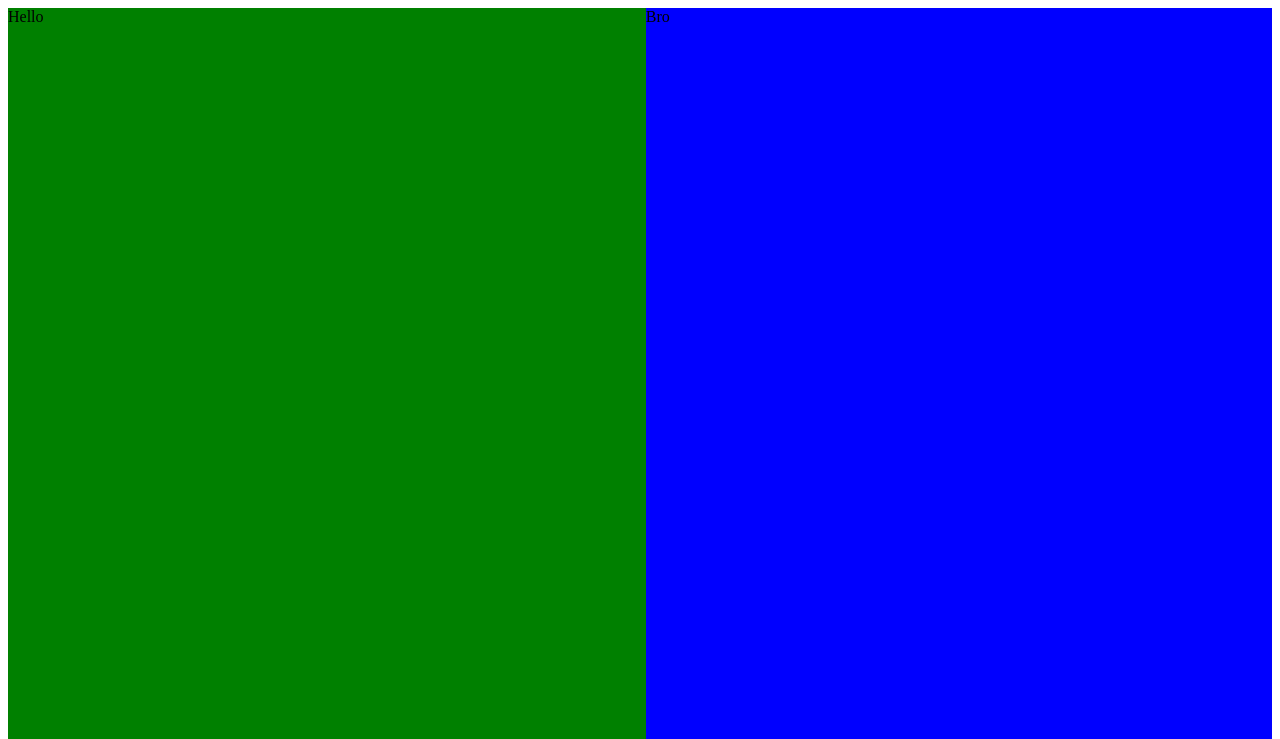
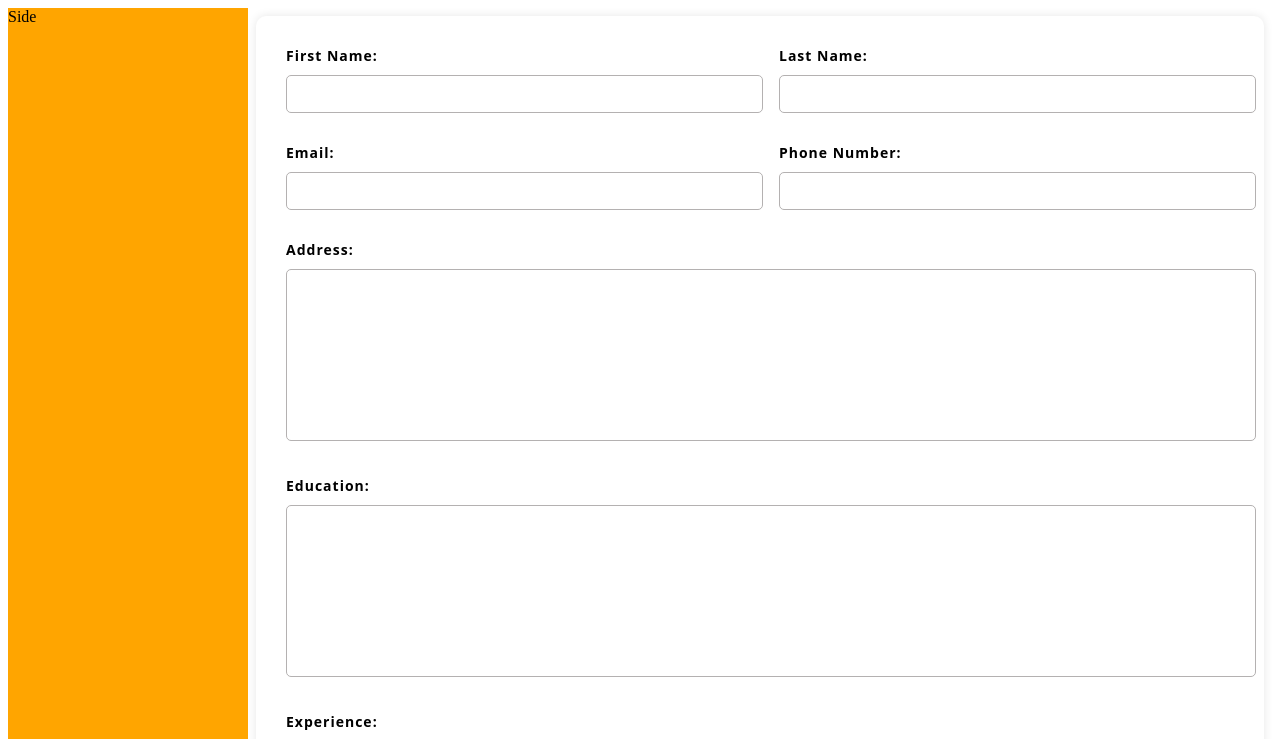
Before and after one commit to akshayballal95/cv_maker, a SvelteKit app: page / in a window 1280 px wide. Shown: the top 739 px of the page. Built offline with nearby package versions, Linux system fonts and the light colour scheme.

Commit message:
second commit

```diff
--- /dev/null
+++ b/src/input.svelte
@@ -0,0 +1,164 @@
+<script>
+    import { InputModel } from "./input_model";
+</script>
+
+<body>
+    <div class="container">
+        <form action="#" method="post">
+            <div class="name-container">
+                <div>
+                    <label for="first-name">First Name:</label>
+                    <input
+                        type="text"
+                        id="first-name"
+                        name="first-name"
+                        required
+                    />
+                </div>
+                <div>
+                    <label for="last-name">Last Name:</label>
+                    <input
+                        type="text"
+                        id="last-name"
+                        name="last-name"
+                        required
+                    />
+                </div>
+            </div>
+
+            <div class="contact-container">
+                <div>
+                    <label for="email">Email:</label>
+                    <input type="text" id="email" name="email" required />
+                </div>
+                <div>
+                    <label for="phone">Phone Number:</label>
+                    <input
+                        type="text"
+                        id="phone-number"
+                        name="phone-number"
+                        required
+                    />
+                </div>
+            </div>
+
+            <label for="address">Address:</label>
+            <textarea id="address" name="address" required />
+
+            <label for="education">Education:</label>
+            <textarea id="education" name="education" required />
+
+            <label for="experience">Experience:</label>
+            <textarea class="experience-field" name="experience[]" required />
+            <button type="button" class="add-experience-btn">Add more</button>
+
+            <input type="submit" value="Submit" />
+        </form>
+    </div>
+</body>
+
+<style>
+    /* Font */
+    body {
+        font-family: system-ui, -apple-system, BlinkMacSystemFont, "Segoe UI",
+            Roboto, Oxygen, Ubuntu, Cantarell, "Open Sans", "Helvetica Neue",
+            sans-serif;
+        /* color: #666; */
+    }
+    .name-container {
+        display: flex;
+        justify-content: space-between;
+    }
+    .name-container div {
+        flex-basis: 48%;
+    }
+
+    .contact-container {
+        display: flex;
+        justify-content: space-between;
+    }
+    .contact-container div {
+        flex-basis: 48%;
+    }
+
+    /* Container */
+    .container {
+        /* display: flex;
+        flex-direction: column; */
+        margin: 0 auto;
+        padding: 30px;
+        border-radius: 10px;
+        box-shadow: 0 0 10px rgba(0, 0, 0, 0.1);
+        background-color: #fff;
+    }
+
+    /* Form fields */
+    label {
+        display: block;
+        font-size: 14px;
+        font-weight: 600;
+        margin-bottom: 10px;
+        /* color: #555; */
+        /* text-transform: uppercase; */
+        letter-spacing: 1px;
+    }
+
+    input[type="text"],
+    textarea {
+        width: 100%;
+        padding: 10px;
+        margin-bottom: 30px;
+        border: 1px;
+        border-style: ridge;
+        border-color: rgb(180, 177, 177);
+        border-radius: 5px;
+        background-color: white;
+        font-size: 14px;
+        color: #666;
+        transition: all 0.3s ease-in-out;
+    }
+
+    textarea {
+        height: 150px;
+        resize: none;
+    }
+
+    input[type="text"]:hover,
+    textarea:hover {
+        background-color: #ebebeb;
+    }
+
+    input[type="text"]:focus,
+    textarea:focus {
+        outline: none;
+        box-shadow: 0 0 5px rgba(0, 0, 0, 0.1);
+        background-color: #ebebeb;
+    }
+
+    /* Submit button */
+    input[type="submit"] {
+        background-color: #3498db;
+        color: #fff;
+        padding: 12px 20px;
+        border: none;
+        border-radius: 5px;
+        cursor: pointer;
+        font-size: 18px;
+        font-weight: bold;
+        text-transform: uppercase;
+        letter-spacing: 1px;
+        transition: all 0.3s ease-in-out;
+    }
+
+    input[type="submit"]:hover {
+        background-color: #2980b9;
+    }
+
+    /* Error messages */
+    .error-message {
+        display: block;
+        font-size: 14px;
+        color: red;
+        margin-top: 5px;
+    }
+</style>
--- /dev/null
+++ b/src/input_model.ts
@@ -0,0 +1,14 @@
+
+export class InputModel {
+    constructor() {
+        this.name = "";
+        this.phone = "";
+        this.email = ""
+      }
+    name: string;
+    phone: string;
+    email: string;
+
+
+
+}
--- a/src/routes/+page.svelte
+++ b/src/routes/+page.svelte
@@ -1,24 +1,27 @@
-<div class = "container">
+<script>
+    import Input from "../input.svelte";
+</script>
 
-    <div class="input-editor">Hello</div>
 
-    <div class="output-editor" >Bro</div>
+<div class="container">
+    <div class="side-nav">Side</div>
+    <div class="editor"><Input/></div>
 </div>
 
 <style>
     .container {
         margin: 0px;
-        height: 100vh;
+        height: 100%;
         display: flex;
-        background-color: yellow;
+        /* background-color: yellow; */
     }
 
-    .input-editor{
-        background-color: green;
-        flex: 1 1 auto
+    .side-nav {
+        background-color: orange;
+        width: 15em;
     }
-    .output-editor{
-        background-color: blue;
-        flex: 1 1 auto
+    .editor {
+        /* background-color: green; */
+        flex: 1 1 auto;
     }
 </style>
```
